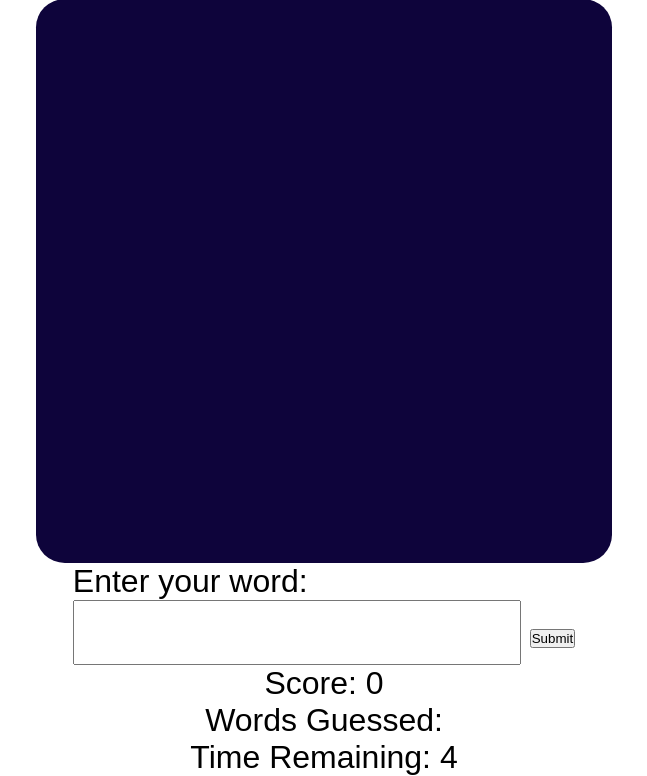
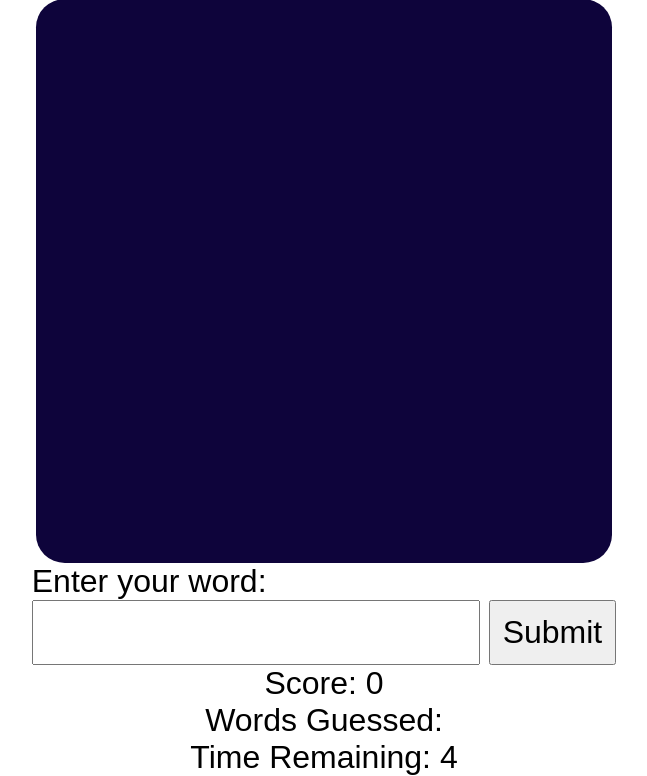
Before and after one commit to andreamartz/sb-19-5-flask-boggle, a Flask app: template templates/board.html in a window 1280 px wide. Shown: the part 91-867 px from the top of the page, without its empty margins (316-963 px from the left). Run offline with Flask 2, Linux system fonts and the light colour scheme; the template is opened without the code that fills it, so the values that code supplies are empty; parts of the project's set-up code (start-up, migrations or seed data) failed here and were passed over.

Commit message:
Add a class to submit button

```diff
--- a/templates/board.html
+++ b/templates/board.html
@@ -13,6 +13,7 @@
       {% endfor %}
     </div>
   </section>
+
   <section id="word-check">
     <form id="word-check-form">
       <label for="word">Enter your word:</label>
@@ -20,7 +21,7 @@
 
       <input type="text" id="word" name="word">
 
-      <button>Submit</button>
+      <button class="submit">Submit</button>
     </form>
     <p id="messages">
 
```
